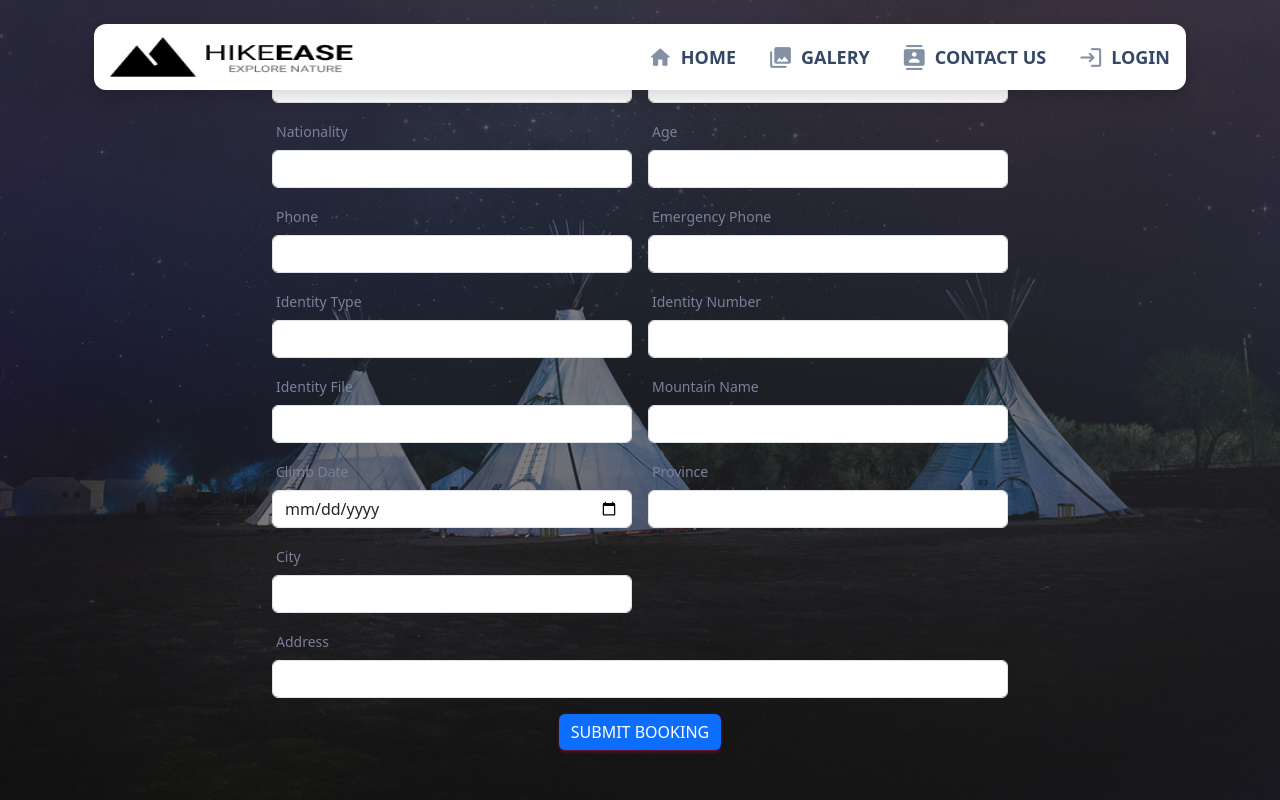
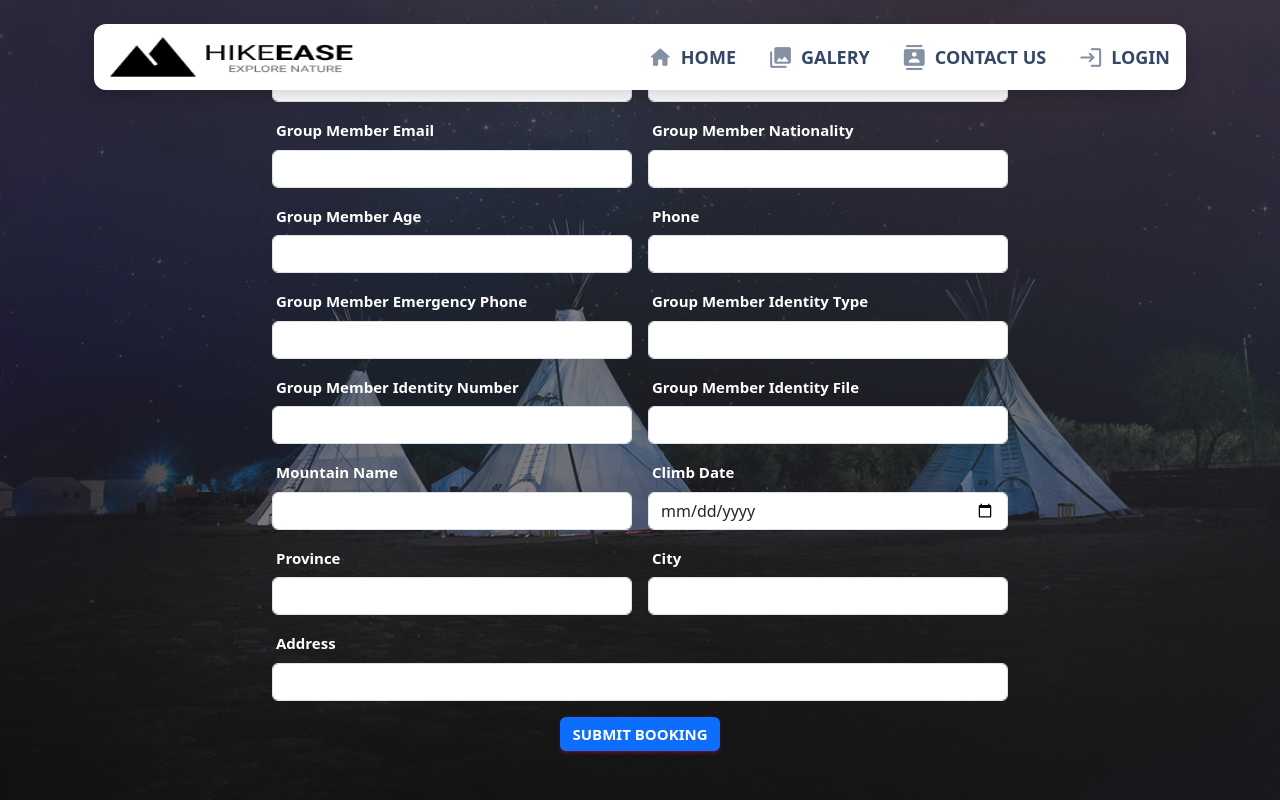
Before and after one commit to shita87/hikeease, a Flask app: template apps/templates/home/bookings.html in a window 1280 px wide. Run offline with Flask 3, Linux system fonts and the light colour scheme; the template is opened without the code that fills it, so the values that code supplies are empty; data comes from the database, SQL or seed files in the repository; both versions use the stored data as it was after the commit; some libraries are stand-ins or nearby versions.

Commit message:
update booking capability

```diff
--- a/apps/home/models.py
+++ b/apps/home/models.py
@@ -1,9 +1,6 @@
 from apps import db
-
-
 class Booking(db.Model):
     __tablename__ = 'bookings'
-
     id = db.Column(db.Integer, primary_key=True)
     group_name = db.Column(db.String(64), unique=True, nullable=False)
     member_name = db.Column(db.String(64), unique=True, nullable=False)
--- a/apps/home/routes.py
+++ b/apps/home/routes.py
@@ -53,8 +53,8 @@ def create_booking():
     try:
         new_booking = Booking(
             group_name=data['group_name'],
-            name=data['name'],
-            email=data['email'],
+            member_name=data['member_name'],
+            member_email=data['member_email'],
             nationality=data.get('nationality', ''),
             age=data.get('age'),
             phone=data.get('phone'),
--- a/apps/templates/home/bookings.html
+++ b/apps/templates/home/bookings.html
@@ -19,63 +19,67 @@
         <div class="col-lg-8 col-md-8 col-12 mx-auto">
             <form id="bookingForm" class="row g-3" onsubmit="submitBooking(event)">
                 <div class="col-lg-6">
-                    <label class="form-label">Name</label>
-                    <input type="text" class="form-control" name="name" required>
+                    <label class="form-label" style="font-size: 15px; font-weight: bold; color: white;">Group Name</label>
+                    <input type="text" class="form-control" name="group_name" required>
                 </div>
                 <div class="col-lg-6">
-                    <label class="form-label">Email</label>
-                    <input type="email" class="form-control" name="email" required>
+                    <label class="form-label" style="font-size: 15px; font-weight: bold; color: white;">Group Member Name</label>
+                    <input type="text" class="form-control" name="member_name" required>
                 </div>
                 <div class="col-lg-6">
-                    <label class="form-label">Nationality</label>
+                    <label class="form-label" style="font-size: 15px; font-weight: bold; color: white;">Group Member Email</label>
+                    <input type="email" class="form-control" name="member_email" required>
+                </div>
+                <div class="col-lg-6">
+                    <label class="form-label" style="font-size: 15px; font-weight: bold; color: white;">Group Member Nationality</label>
                     <input type="text" class="form-control" name="nationality">
                 </div>
                 <div class="col-lg-6">
-                    <label class="form-label">Age</label>
+                    <label class="form-label" style="font-size: 15px; font-weight: bold; color: white;">Group Member Age</label>
                     <input type="number" class="form-control" name="age">
                 </div>
                 <div class="col-lg-6">
-                    <label class="form-label">Phone</label>
+                    <label class="form-label" style="font-size: 15px; font-weight: bold; color: white;">Phone</label>
                     <input type="text" class="form-control" name="phone">
                 </div>
                 <div class="col-lg-6">
-                    <label class="form-label">Emergency Phone</label>
+                    <label class="form-label" style="font-size: 15px; font-weight: bold; color: white;">Group Member Emergency Phone</label>
                     <input type="text" class="form-control" name="emergency_phone">
                 </div>
                 <div class="col-lg-6">
-                    <label class="form-label">Identity Type</label>
+                    <label class="form-label" style="font-size: 15px; font-weight: bold; color: white;">Group Member Identity Type</label>
                     <input type="text" class="form-control" name="identity_type">
                 </div>
                 <div class="col-lg-6">
-                    <label class="form-label">Identity Number</label>
+                    <label class="form-label" style="font-size: 15px; font-weight: bold; color: white;">Group Member Identity Number</label>
                     <input type="text" class="form-control" name="identity_number">
                 </div>
                 <div class="col-lg-6">
-                  <label class="form-label">Identity File</label>
+                  <label class="form-label" style="font-size: 15px; font-weight: bold; color: white;">Group Member Identity File</label>
                   <input type="text" class="form-control" name="identity_file">
                 </div>
                 <div class="col-lg-6">
-                    <label class="form-label">Mountain Name</label>
+                    <label class="form-label" style="font-size: 15px; font-weight: bold; color: white;">Mountain Name</label>
                     <input type="text" class="form-control" name="mountain_name">
                 </div>
                 <div class="col-lg-6">
-                    <label class="form-label">Climb Date</label>
+                    <label class="form-label" style="font-size: 15px; font-weight: bold; color: white;">Climb Date</label>
                     <input type="date" class="form-control" name="climb_date">
                 </div>
                 <div class="col-lg-6">
-                    <label class="form-label">Province</label>
+                    <label class="form-label" style="font-size: 15px; font-weight: bold; color: white;">Province</label>
                     <input type="text" class="form-control" name="province">
                 </div>
                 <div class="col-lg-6">
-                    <label class="form-label">City</label>
+                    <label class="form-label" style="font-size: 15px; font-weight: bold; color: white;">City</label>
                     <input type="text" class="form-control" name="city">
                 </div>
-                <div class="col-12">
-                    <label class="form-label">Address</label>
+                <div class="col-lg-12">
+                    <label class="form-label" style="font-size: 15px; font-weight: bold; color: white;">Address</label>
                     <input type="text" class="form-control" name="addr">
                 </div>
-                <div class="col-12 text-center">
-                    <button type="submit" class="btn btn-primary">Submit Booking</button>
+                <div class="col-lg-12 text-center" style="font-size: 15px; font-weight: bold; color: white;">
+                    <button type="submit" class="btn btn-primary" style="font-size: 15px; font-weight: bold; color: white;">Submit Booking</button>
                 </div>
           </form>
         </div>
```
Also changed, not shown: apps/db.sqlite3.
